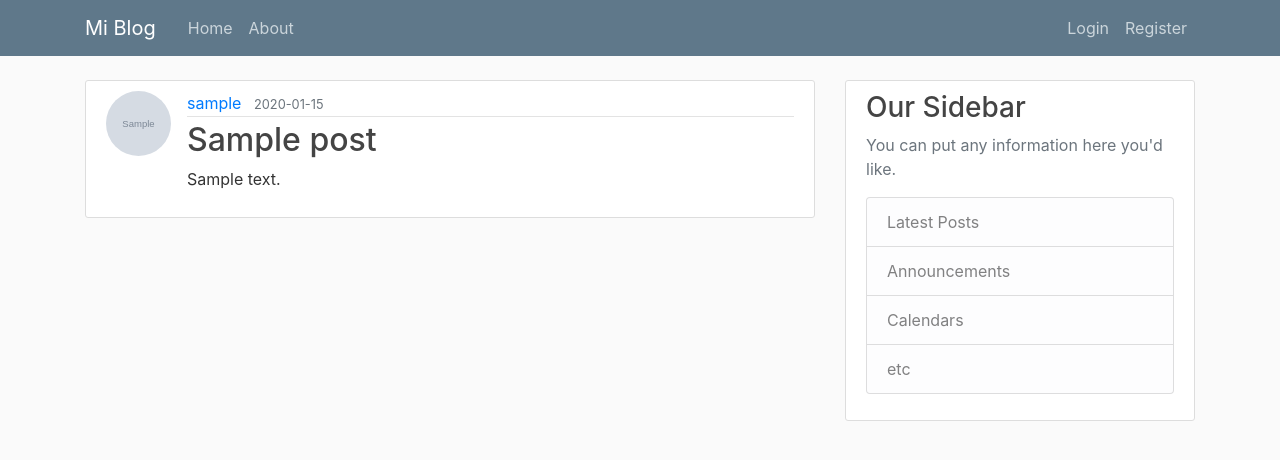
After one commit to manuel-os/flask-auth, a Flask app: page /post/1 in a window 1280 px wide. The commit adds this page. Shown: the top 460 px of the page. Run offline with Flask 2, Linux system fonts and the light colour scheme; tables that the repository leaves empty hold one stand-in row (values such as "Sample post"); grey boxes marked "Sample" are stand-in pictures; some libraries are stand-ins or nearby versions.

Commit message:
added updating/deleting func

```diff
--- a/main/routes.py
+++ b/main/routes.py
@@ -1,29 +1,15 @@
 import secrets, os
-from flask import render_template, url_for, flash, redirect, request
+from flask import render_template, url_for, flash, redirect, request, abort
 from main import app, db, bcrypt
 from main.forms import RegistrationForm, LoginForm, UpdateAccountForm, PostForm
 from main.models import User, Post
 from flask_login import login_user, current_user, logout_user, login_required
 from PIL import Image
 
-posts = [
-    {
-        'author': 'Corey Schafer',
-        'title': 'Blog Post 1',
-        'content': 'First post content',
-        'date_posted': 'April 20, 2018'
-    },
-    {
-        'author': 'Jane Doe',
-        'title': 'Blog Post 2',
-        'content': 'Second post content',
-        'date_posted': 'April 21, 2018'
-    }
-]
-
 @app.route("/")
 @app.route("/home")
 def home():
+    posts = Post.query.all()
     return render_template('home.html', title='Home',posts=posts)
 
 @app.route("/about")
@@ -37,7 +23,7 @@ def register():
     form = RegistrationForm()
     if form.validate_on_submit():
         hashed_password = bcrypt.generate_password_hash(form.password.data).decode('utf-8')
-        user = User(username=form.username.data, email=form.email.data.lower, password=hashed_password)
+        user = User(username=form.username.data, email=form.email.data, password=hashed_password)
         db.session.add(user)
         db.session.commit()
         flash(f'Account created for {form.username.data}! You are now able to log in', 'success')
@@ -103,6 +89,43 @@ def account():
 def new_post():
     form = PostForm()
     if form.validate_on_submit():
+        post = Post(title=form.title.data, content=form.content.data, author=current_user)
+        db.session.add(post)
+        db.session.commit()
         flash('Your post has been created!', 'success')
         return redirect(url_for('home'))
-    return render_template('create_post.html', title='New Post', form=form)
+    return render_template('create_post.html', title='New Post', form=form, legend='New Post')
+
+@app.route("/post/<int:post_id>")
+def post(post_id):
+    post = Post.query.get_or_404(post_id)
+    return render_template('post.html', title=post.title, post=post)
+
+@app.route("/post/<int:post_id>/update", methods=['GET', 'POST'])
+@login_required
+def update_post(post_id):
+    post = Post.query.get_or_404(post_id)
+    if post.author != current_user:
+        abort(403)
+    form = PostForm()
+    if form.validate_on_submit():
+        post.title = form.title.data
+        post.content = form.content.data
+        db.session.commit()
+        flash('Your post has been updates', 'success')
+        return redirect(url_for('post', post_id=post.id))
+    elif request.method == 'GET':
+        form.title.data = post.title
+        form.content.data = post.content
+    return render_template('create_post.html', title='Update Post', form=form, legend='Update Post')
+
+@app.route("/post/<int:post_id>/delete", methods=['POST'])
+@login_required
+def delete_post(post_id):
+    post = Post.query.get_or_404(post_id)
+    if post.author != current_user:
+        abort(403)
+    db.session.delete(post)
+    db.session.commit()
+    flash('Your post has been deleted', 'success')
+    return redirect(url_for('home'))
--- a/main/templates/create_post.html
+++ b/main/templates/create_post.html
@@ -4,7 +4,7 @@
     <form method="POST" action="">
         {{ form.hidden_tag() }}
         <fieldset class="form-group">
-            <legend class="border-bottom mb-4">New Post</legend>
+            <legend class="border-bottom mb-4">{{ legend }}</legend>
             <div class="form-group">
                 {{ form.title.label(class="form-control-label") }}
                 {% if form.title.errors %}
--- a/main/templates/layout.html
+++ b/main/templates/layout.html
@@ -32,6 +32,7 @@
                     <!-- Navbar Right Side -->
                     <div class="navbar-nav">
                         {% if current_user.is_authenticated %}
+                        <a class="nav-item nav-link" href="{{  url_for('new_post') }}">New Post</a>
                             <a class="nav-item nav-link" href="{{  url_for('account') }}">Account</a>
                             <a class="nav-item nav-link" href="{{  url_for('logout') }}">Logout</a>
                         {% else %}
@@ -62,6 +63,7 @@
                     <h3>Our Sidebar</h3>
                     <p class='text-muted'>You can put any information here you'd like.
                         <ul class="list-group">
+
                             <li class="list-group-item list-group-item-light">Latest Posts</li>
                             <li class="list-group-item list-group-item-light">Announcements</li>
                             <li class="list-group-item list-group-item-light">Calendars</li>
--- /dev/null
+++ b/main/templates/post.html
@@ -0,0 +1,40 @@
+{% extends "layout.html" %}
+{% block content %}
+<article class="media content-section">
+    <img class="rounded-circle article-img" src="{{ url_for('static', filename='profile_pics/' + post.author.image_file) }}"
+        alt="sin imagen">
+    <div class="media-body">
+        <div class="article-metadata">
+            <a class="mr-2" href="#">{{ post.author.username }}</a>
+            <small class="text-muted">{{ post.date_posted.strftime('%Y-%m-%d') }}</small>
+            {% if post.author == current_user %}
+                <div>
+                    <a class="btn btn-secondary btn-sm mt-1 mb-1" href="{{ url_for('update_post', post_id=post.id) }}">Update</a>
+                    <button type="button" class="btn btn-danger btn-sm m-1" data-toggle="modal" data-target="#deleteModal">Delete</button>
+                </div>
+            {% endif %}
+        </div>
+        <h2 class="article-title">{{ post.title }}</h2>
+        <p class="article-content">{{ post.content }}</p>
+    </div>
+</article>
+<!-- Modal -->
+<div class="modal fade" id="deleteModal" tabindex="-1" role="dialog" aria-labelledby="deleteModalLabel" aria-hidden="true">
+    <div class="modal-dialog" role="document">
+        <div class="modal-content">
+            <div class="modal-header">
+                <h5 class="modal-title" id="deleteModalLabel">Delete Post?</h5>
+                <button type="button" class="close" data-dismiss="modal" aria-label="Close">
+                    <span aria-hidden="true">&times;</span>
+                </button>
+            </div>
+            <div class="modal-footer">
+                <button type="button" class="btn btn-secondary" data-dismiss="modal">Cancel</button>
+                <form action="{{ url_for('delete_post', post_id=post.id) }}" method="POST">
+                    <input type="submit" class="btn btn-danger" value="Delete">
+                </form>
+            </div>
+        </div>
+    </div>
+</div>
+{% endblock content %}
```
Also changed, not shown: main/templates/home.html (+4 -3 lines).
